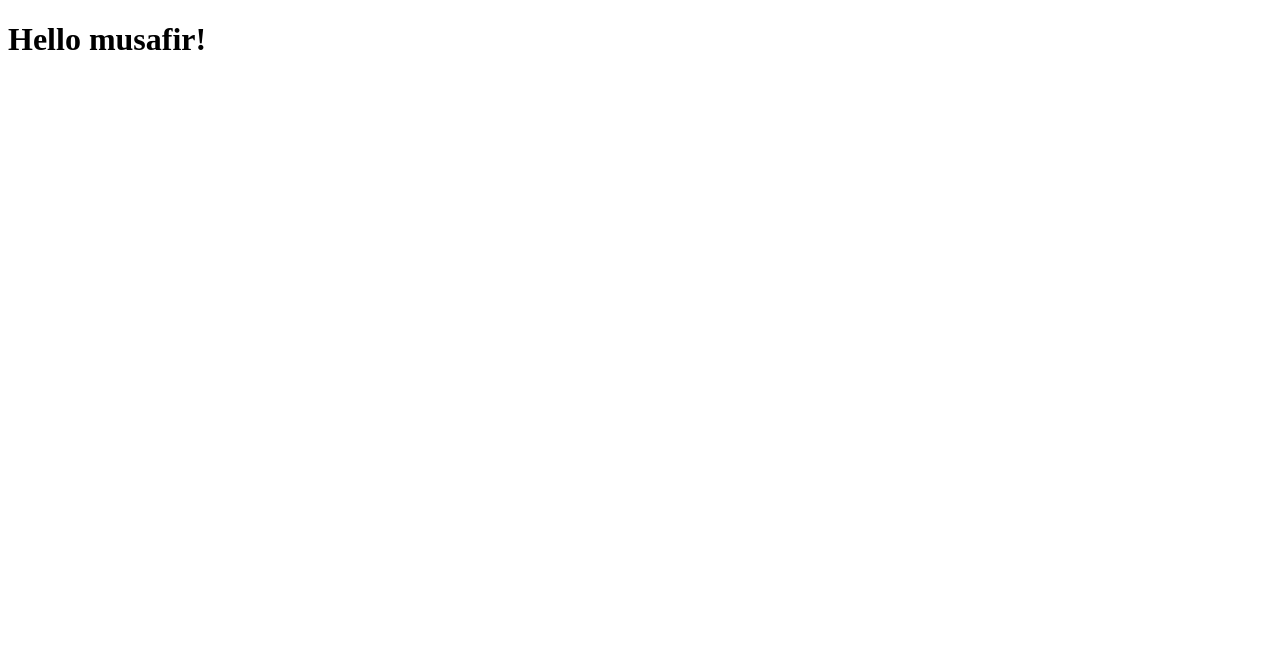
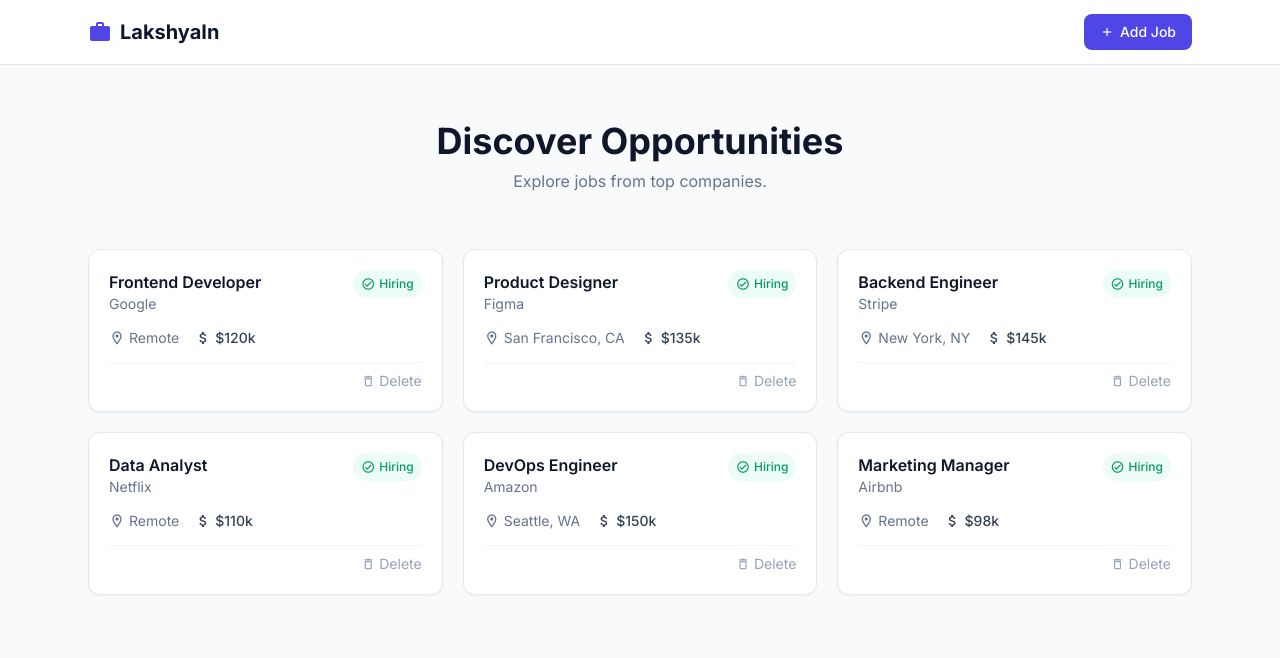
Before and after one commit to musafir1banjaara/lakshya-django, a Django app: page /home/ in a window 1280 px wide. Before the commit the part shown is almost empty. Shown: the top 658 px of the page. Run offline with Django 5.2, Linux system fonts and the light colour scheme; some libraries are stand-ins or nearby versions.

Commit message:
Static folder created and its content loaded using Template Tag

```diff
--- /dev/null
+++ b/myapp/static/index.js
@@ -0,0 +1,94 @@
+let jobs = [
+  { title: "Frontend Developer", company: "Google", location: "Remote", salary: "$120k" },
+  { title: "Product Designer", company: "Figma", location: "San Francisco, CA", salary: "$135k" },
+  { title: "Backend Engineer", company: "Stripe", location: "New York, NY", salary: "$145k" },
+  { title: "Data Analyst", company: "Netflix", location: "Remote", salary: "$110k" },
+  { title: "DevOps Engineer", company: "Amazon", location: "Seattle, WA", salary: "$150k" },
+  { title: "Marketing Manager", company: "Airbnb", location: "Remote", salary: "$98k" },
+];
+
+const jobsGrid = document.getElementById("jobsGrid");
+const emptyState = document.getElementById("emptyState");
+const addJobBtn = document.getElementById("addJobBtn");
+
+function escapeHtml(str) {
+  const div = document.createElement("div");
+  div.textContent = str;
+  return div.innerHTML;
+}
+
+function createJobCard(job, index) {
+  const card = document.createElement("div");
+  card.className =
+    "job-card bg-white rounded-xl border border-slate-200 shadow-sm hover:shadow-md p-5 flex flex-col gap-3";
+
+  card.innerHTML = `
+    <div class="flex items-start justify-between gap-2">
+      <div>
+        <h3 class="font-semibold text-slate-900">${escapeHtml(job.title)}</h3>
+        <p class="text-sm text-slate-500">${escapeHtml(job.company)}</p>
+      </div>
+      <span class="text-xs font-medium bg-emerald-50 text-emerald-600 px-2 py-1 rounded-full whitespace-nowrap flex items-center gap-1">
+        <span class="material-icons-outlined text-sm">check_circle</span>
+        Hiring
+      </span>
+    </div>
+
+    <div class="flex items-center gap-4 text-sm text-slate-500">
+      <span class="flex items-center gap-1">
+        <span class="material-icons-outlined text-base">location_on</span>
+        ${escapeHtml(job.location)}
+      </span>
+      <span class="font-medium text-slate-700 flex items-center gap-1">
+        <span class="material-icons-outlined text-base">attach_money</span>
+        ${escapeHtml(job.salary)}
+      </span>
+    </div>
+
+    <div class="flex justify-end pt-2 border-t border-slate-100">
+      <button
+        class="delete-btn text-sm text-slate-400 hover:text-red-600 transition-colors flex items-center gap-1"
+      >
+        <span class="material-icons-outlined text-sm leading-none">delete</span>
+        Delete
+      </button>
+    </div>
+  `;
+
+  card.querySelector(".delete-btn").addEventListener("click", () => {
+    jobs.splice(index, 1);
+    renderJobs();
+  });
+
+  return card;
+}
+
+function renderJobs() {
+  jobsGrid.innerHTML = "";
+  jobs.forEach((job, index) => jobsGrid.appendChild(createJobCard(job, index)));
+
+  const hasJobs = jobs.length > 0;
+  jobsGrid.classList.toggle("hidden", !hasJobs);
+  emptyState.classList.toggle("hidden", hasJobs);
+}
+
+function addJob() {
+  const title = prompt("Job title:");
+  if (!title) return;
+
+  const company = prompt("Company name:");
+  if (!company) return;
+
+  const location = prompt("Location:");
+  if (!location) return;
+
+  const salary = prompt("Salary:");
+  if (!salary) return;
+
+  jobs.push({ title, company, location, salary });
+  renderJobs();
+}
+
+addJobBtn.addEventListener("click", addJob);
+
+renderJobs();
--- a/myapp/templates/index.html
+++ b/myapp/templates/index.html
@@ -1,11 +1,60 @@
+{% load static %}
 <!DOCTYPE html>
 <html lang="en">
+
 <head>
-    <meta charset="UTF-8">
-    <meta name="viewport" content="width=device-width, initial-scale=1.0">
-    <title>Document</title>
+    <meta charset="UTF-8" />
+    <meta name="viewport" content="width=device-width, initial-scale=1.0" />
+    <title>LakshyaIn</title>
+    <script src="https://cdn.tailwindcss.com"></script>
+    <link rel="preconnect" href="https://fonts.googleapis.com" />
+    <link href="https://fonts.googleapis.com/css2?family=Inter:wght@400;500;600;700&display=swap" rel="stylesheet" />
+    <link href="https://fonts.googleapis.com/icon?family=Material+Icons+Outlined" rel="stylesheet" />
+    <style>
+        body {
+            font-family: 'Inter', sans-serif;
+        }
+
+        .job-card {
+            transition: box-shadow 150ms ease, transform 150ms ease;
+        }
+
+        .job-card:hover {
+            transform: translateY(-2px);
+        }
+    </style>
 </head>
-<body>
-    <h1>Hello musafir!</h1>
+
+<body class="bg-slate-50 text-slate-800">
+
+    <header class="bg-white border-b border-slate-200 sticky top-0 z-10">
+        <div class="max-w-6xl mx-auto px-6 h-16 flex items-center justify-between">
+            <span class="text-xl font-bold text-slate-900 flex items-center gap-2">
+                <span class="material-icons-outlined text-indigo-600">work</span>
+                LakshyaIn
+            </span>
+            <button id="addJobBtn"
+                class="bg-indigo-600 hover:bg-indigo-700 text-white text-sm font-medium px-4 py-2 rounded-lg transition-colors flex items-center gap-1.5">
+                <span class="material-icons-outlined text-sm leading-none">add</span>
+                Add Job
+            </button>
+        </div>
+    </header>
+
+    <section class="max-w-6xl mx-auto px-6 py-14 text-center">
+        <h1 class="text-3xl sm:text-4xl font-bold text-slate-900">Discover Opportunities</h1>
+        <p class="mt-2 text-slate-500">Explore jobs from top companies.</p>
+    </section>
+
+    <main class="max-w-6xl mx-auto px-6 pb-16">
+        <div id="jobsGrid" class="grid grid-cols-1 sm:grid-cols-2 lg:grid-cols-3 gap-5"></div>
+
+        <div id="emptyState" class="hidden text-center py-16">
+            <p class="text-slate-500">No jobs posted yet. Click "Add Job" to get started.</p>
+        </div>
+    </main>
+
+    <script src="{% static 'index.js' %}"></script>
 </body>
+
 </html>
```
